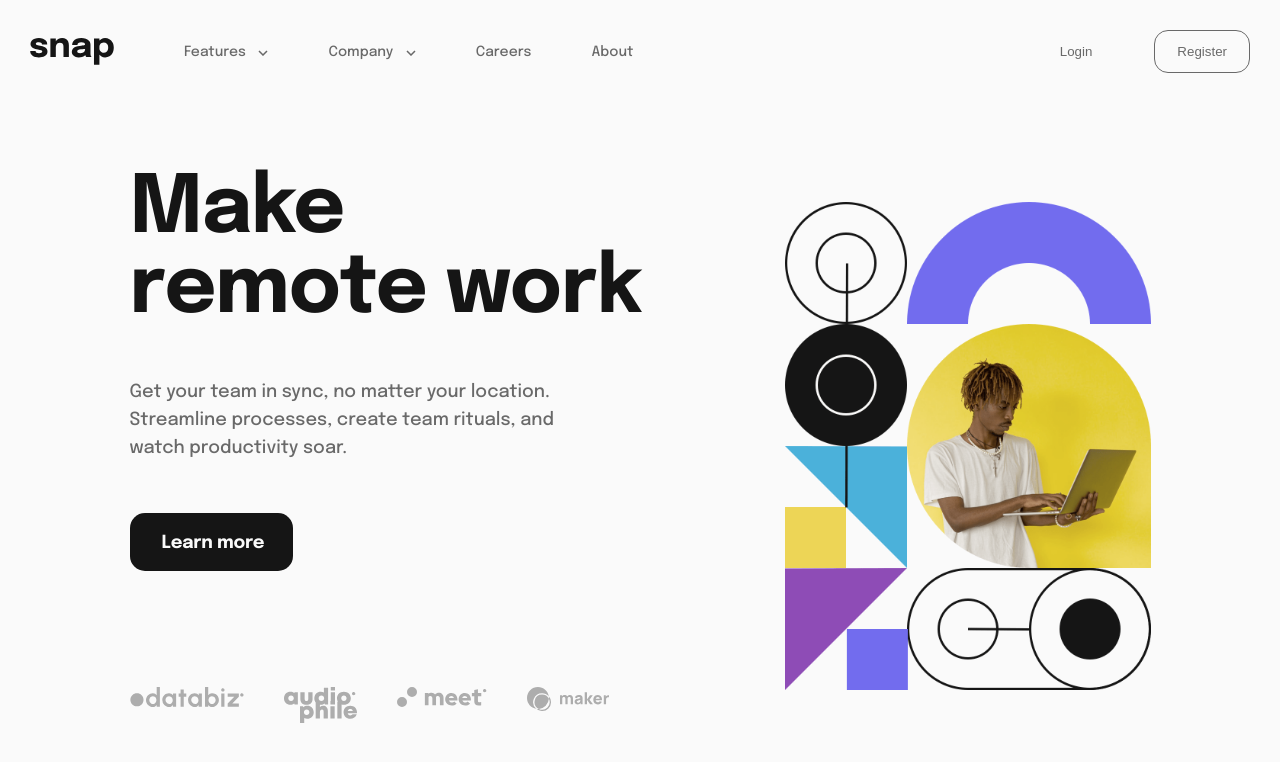
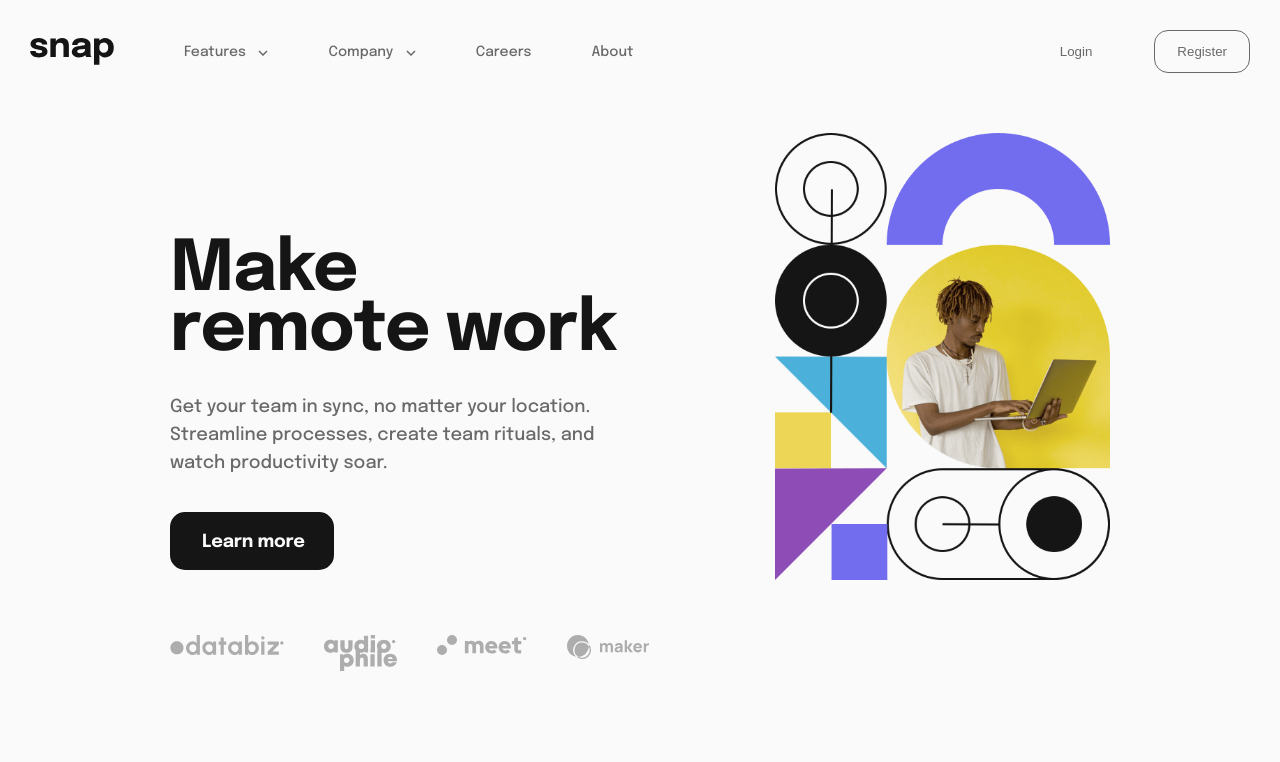
Before and after one commit to Bruno-nog/intro-section-with-dropdown, a plain HTML site: page index.html in a window 1280 px wide. Drawn offline with Linux system fonts and the light colour scheme.

Commit message:
adicionado mais uma largura maxima para o responsivo

```diff
--- a/src/css/responsive.css
+++ b/src/css/responsive.css
@@ -1,4 +1,29 @@
-@media(max-width:768px) {
+@media(max-width:1366px) {
+    main {
+        max-width: 1000px;
+        margin:0 auto;
+        padding: 30px 30px 10px 30px;
+    }
+    main picture {
+        width: 100%;
+    }
+    main .info .title{
+        font-size: 70px;
+        width: 460px;
+        line-height:60px;
+        margin-bottom: 32px;
+    }
+    main .info .content {
+        font-size: 18px;
+        width: 425px;
+        margin-bottom: 35px;
+    }
+    main .info .learn-more {
+        margin-bottom: 65px;
+    }
+}
+
+@media(max-width:930px) {
     header {
         position: relative;
     }
--- a/src/css/style.css
+++ b/src/css/style.css
@@ -117,6 +117,8 @@ main {
 
 main picture {
     width: 30%;
+    align-self: flex-start;
+
 }
 
 main .info {
@@ -177,5 +179,6 @@ main .hero-img {
 main .info .logos {
     display: flex;
     gap: 40px;
-
+    align-items: flex-start;
+    justify-content: flex-start;
 }
```
